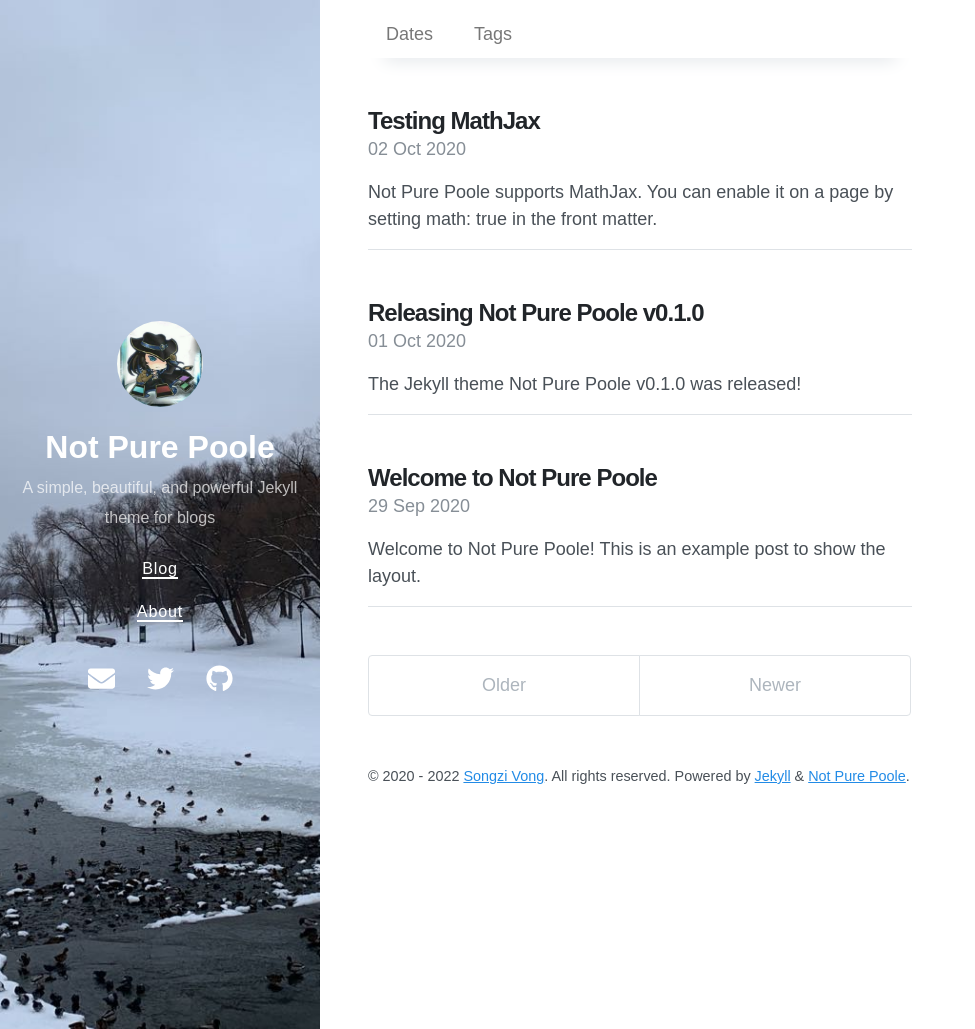
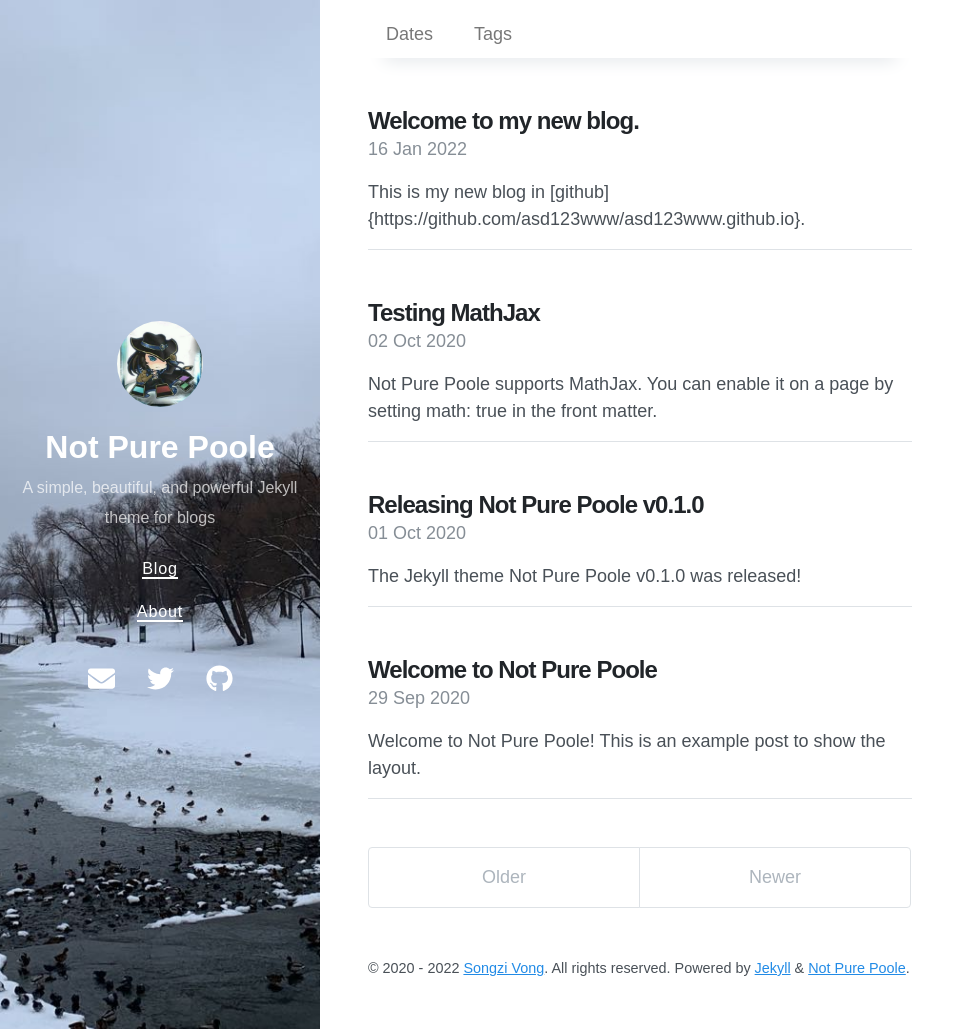
Before and after one commit to asd123www/asd123www.github.io, a Jekyll site: the page built from index.html, in a window 1280 px wide and 1029 px high. Shown: the whole window, without its empty margins (0-975 px from the left). Built offline with Jekyll 4.4.1, drawn with Linux system fonts in a browser that asks for light colours; nearby versions of some CDN libraries; the list of posts is cut into pages by our own code.

Commit message:
Custom my blog

```diff
--- /dev/null
+++ b/_posts/2022-01-16-new-blog.md
@@ -0,0 +1,11 @@
+---
+layout: post
+title: Welcome to my new blog.
+tags: record
+math: true
+date: 2022-01-16 10:00 +0800
+---
+
+This is my new blog in [github]{https://github.com/asd123www/asd123www.github.io}.
+
+I'll update my interesting learning things periodically.
```
Also changed, not shown: _posts/2020-10-02-testing-mathjax.md (line endings or trailing spaces).
